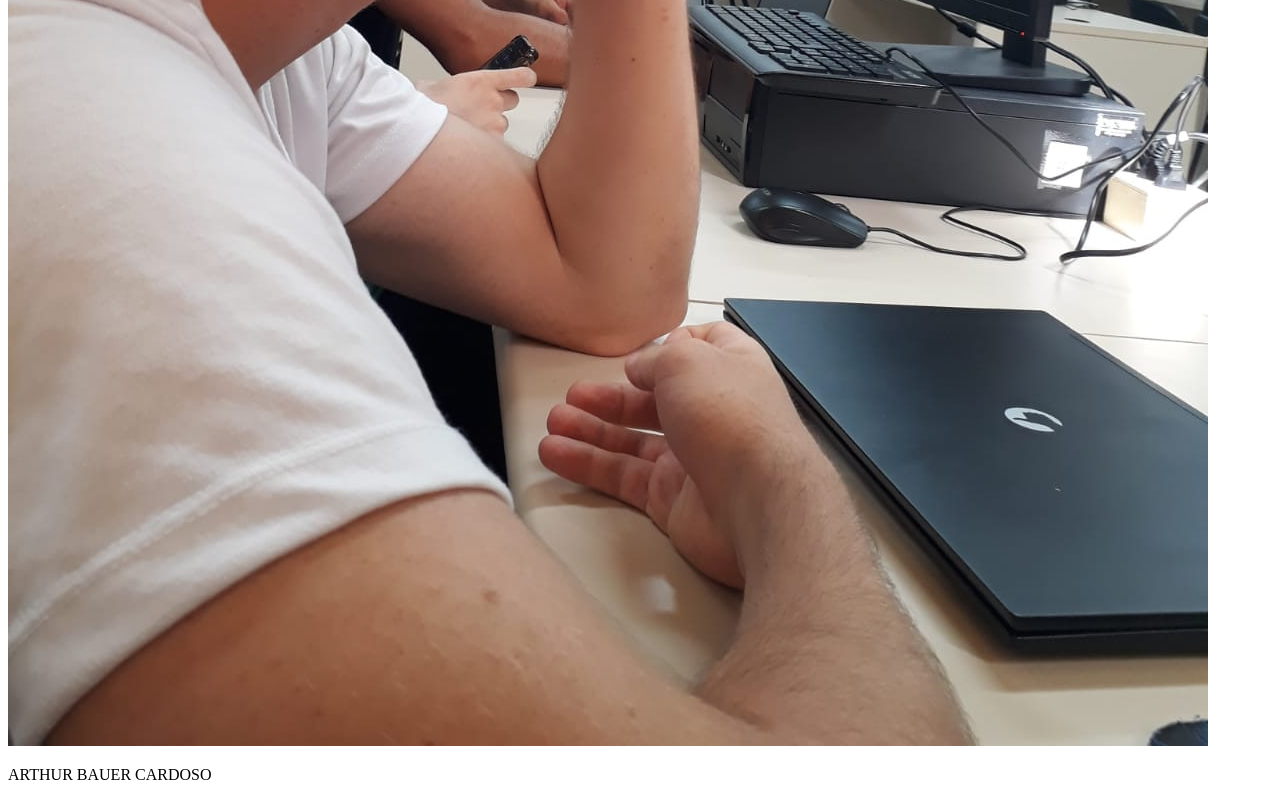
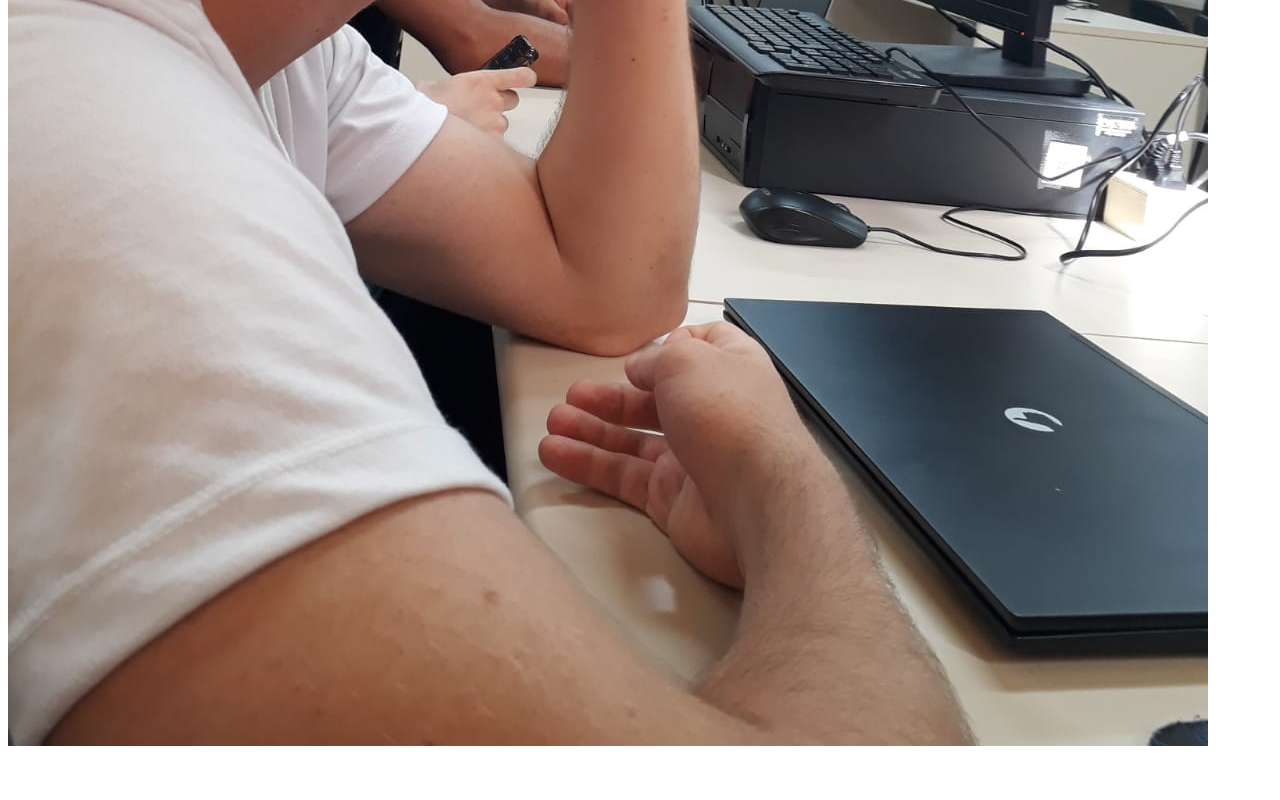
Before and after one commit to ArthurBC07/OlaMundo, a plain HTML site: page index.html in a window 1280 px wide. Shown: the part 862-1662 px from the top of the page. After the commit the page ends 1620 px from the top, so only its background shows below. Drawn offline with Linux system fonts and the light colour scheme.

Commit message:
tirei o parágrafo

```diff
--- a/index.html
+++ b/index.html
@@ -11,7 +11,5 @@
         window.alert("UH É VETERANO!")
     </script>
     <img src="eu.jpeg" alt="Eu em estado pleno e belo">
-    <p>ARTHUR BAUER CARDOSO</p>
-
 </body>
 </html>
```
